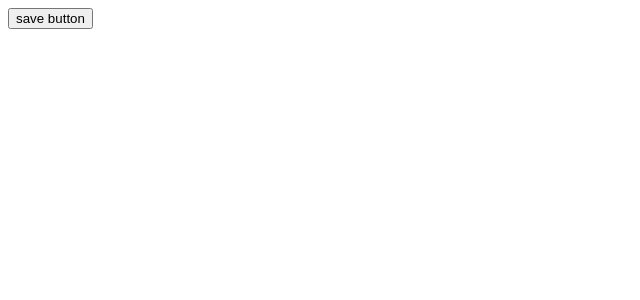
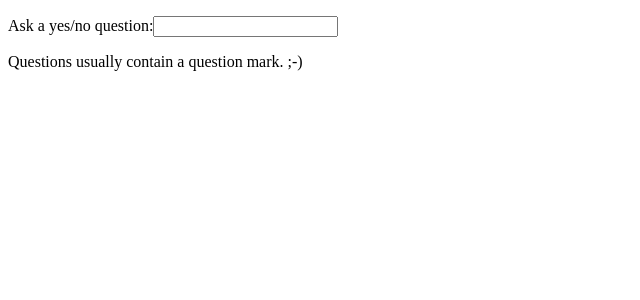
Before and after one commit to osaguild/vue-test, a Vue app: page / in a window 1280 px wide. Shown: the top 300 px of the page, without its empty margins (0-640 px from the left). Built offline with nearby package versions, Linux system fonts and the light colour scheme.

Commit message:
complete

```diff
--- a/src/App.vue
+++ b/src/App.vue
@@ -1,18 +1,37 @@
 <template>
-  <save-button></save-button>
+  <p>Ask a yes/no question:<input v-model="question" /></p>
+  <p>{{ answer }}</p>
 </template>
 
 <script>
-import SaveButton from './SaveButton.vue'
+import axios from 'axios'
 
 export default {
   data() {
     return {
-      count: 1
+      question: '',
+      answer: 'Questions usually contain a question mark. ;-)'
     }
   },
-  components: {
-    SaveButton
+  watch: {
+    question(newQuestion) {
+      if (newQuestion.indexOf('?') > -1) {
+        this.getAnswer()
+      }
+    }
+  },
+  methods: {
+    getAnswer() {
+      this.answer = 'Thinking...'
+      axios
+          .get('https://yesno.wtf/api')
+          .then(response => {
+            this.answer = response.data.answer
+          })
+          .catch(error => {
+            this.answer = 'Error! Could not reach the API. ' + error
+          })
+    }
   }
 }
 </script>
--- a/src/SaveButton.vue
+++ /dev/null
@@ -1,26 +0,0 @@
-<template>
-  <button @click="debouncedClick">save button</button>
-</template>
-
-<script>
-import _ from 'lodash'
-
-export default {
-  name: "SaveButton",
-  created() {
-    this.debouncedClick = _.debounce(this.click, 2000)
-  },
-  unmounted() {
-    this.debouncedClick.cancel()
-  },
-  methods: {
-    click() {
-      console.log("clicked!!")
-    }
-  }
-}
-</script>
-
-<style scoped>
-
-</style>
```
Also changed, not shown: 1 other file (tests, documents, lock files or other folders).
